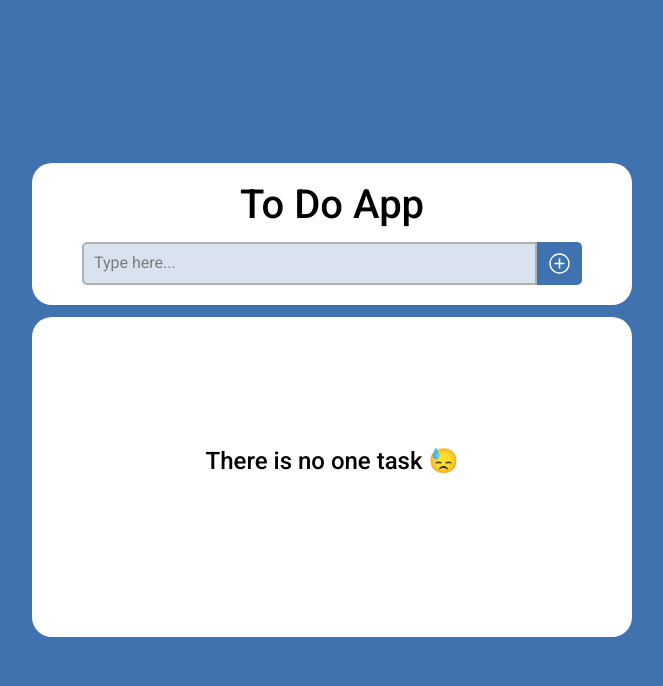
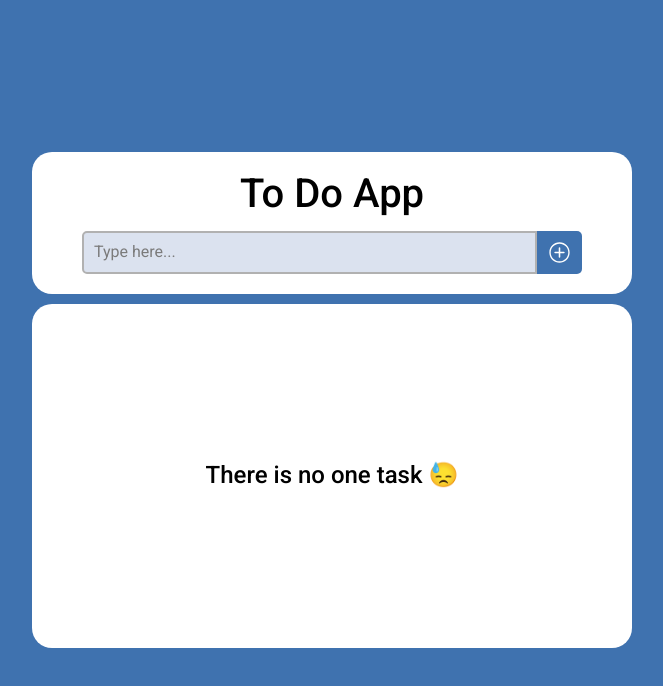
Before and after one commit to litvnvdev/todo-app_TS, a React (Vite) app: page / in a window 1280 px wide. Shown: the top 686 px of the page, without its empty margins (308-971 px from the left). Built offline with nearby package versions, Linux system fonts and the light colour scheme.

Commit message:
feat: remove task feature was addded

```diff
--- a/src/entities/task/Task.tsx
+++ b/src/entities/task/Task.tsx
@@ -3,12 +3,21 @@ import { DisplayTaskLayout } from "./ui/DisplayTaskLayout";
 import { TaskCard } from "./ui/TaskCard";
 
 export const Task: React.FC = () => {
-  const { tasks } = useToDoStore();
+  const { tasks, removeTask, updateTask } = useToDoStore();
+
   return (
-    <DisplayTaskLayout>
-      {tasks.map(({ title }) => (
-        <TaskCard title={title} />
-      ))}
+    <DisplayTaskLayout mt="10px">
+      {tasks &&
+        tasks.map(({ title, id }) => (
+          <TaskCard
+            id={id}
+            key={id}
+            title={title}
+            onRemoved={() => removeTask(id)}
+            onDone={() => removeTask(id)}
+            onEdited={() => updateTask(title, id)}
+          />
+        ))}
     </DisplayTaskLayout>
   );
 };
--- a/src/entities/task/ui/DisplayTaskLayout.tsx
+++ b/src/entities/task/ui/DisplayTaskLayout.tsx
@@ -3,20 +3,27 @@ import { useToDoStore } from "../../../shared/model/stores/useToDoStore";
 import { EmptyTask } from "./EmptyTask";
 
 interface DisplayTaskProps {
+  mt: string;
   children: React.ReactNode;
 }
 
-export const DisplayTaskLayout: React.FC<DisplayTaskProps> = ({ children }) => {
+export const DisplayTaskLayout: React.FC<DisplayTaskProps> = ({
+  children,
+  mt,
+}) => {
   const { tasks } = useToDoStore();
-  return <TaskWrapper>{!tasks.length ? <EmptyTask /> : children}</TaskWrapper>;
+  return (
+    <TaskWrapper mt={mt}>
+      {!tasks.length ? <EmptyTask /> : children}
+    </TaskWrapper>
+  );
 };
 
-const TaskWrapper = styled.section`
-  margin-top: 12px;
+const TaskWrapper = styled.section<{ mt?: string }>`
+  margin-top: ${(props) => props.mt};
   padding: 12px 0;
   background: #fff;
   border-radius: 20px;
-  height: 40dvh;
   display: flex;
   flex-direction: column;
   align-items: center;
--- a/src/entities/task/ui/EmptyTask.tsx
+++ b/src/entities/task/ui/EmptyTask.tsx
@@ -11,6 +11,7 @@ export const EmptyTask: React.FC = () => {
 const EmptyTaskWrapper = styled.section`
   height: 90%;
   display: flex;
+  height: 40dvh;
   align-items: center;
   justify-content: center;
 `;
--- a/src/entities/task/ui/TaskCard.tsx
+++ b/src/entities/task/ui/TaskCard.tsx
@@ -1,13 +1,47 @@
+import { IoIosRemoveCircleOutline } from "react-icons/io";
+import { MdDone } from "react-icons/md";
+import { RiEditLine } from "react-icons/ri";
 import styled from "styled-components";
 
 interface TaskCardProps {
+  id: string;
   title: string;
+  onDone: (id: string) => void;
+  onEdited: (id: string, title: string) => void;
+  onRemoved: (id: string) => void;
 }
 
-export const TaskCard: React.FC<TaskCardProps> = ({ title }) => {
+export const TaskCard: React.FC<TaskCardProps> = ({
+  id,
+  title,
+  onRemoved,
+  onDone,
+  onEdited,
+}) => {
+  const removeTask = (id: string) => {
+    onRemoved(id);
+  };
+  const editTask = (id: string, title: string) => {
+    onEdited(id, title);
+  };
+  const doneTask = (id: string) => {
+    onDone(id);
+  };
+
   return (
     <TaskContainer>
       <TaskText>{title}</TaskText>
+      <ButtonContainer>
+        <RemoveTaskButton onClick={() => removeTask(id)}>
+          <IoIosRemoveCircleOutline size={25} />
+        </RemoveTaskButton>
+        <EditTaskButton onClick={() => editTask(id, title)}>
+          <RiEditLine size={25} />
+        </EditTaskButton>
+        <DoneTaskButton onClick={() => doneTask(id)}>
+          <MdDone size={25} />
+        </DoneTaskButton>
+      </ButtonContainer>
     </TaskContainer>
   );
 };
@@ -20,9 +54,30 @@ const TaskContainer = styled.section`
   padding: 8px 12px;
   background: #dbe2ef;
   display: flex;
+  justify-content: space-between;
   gap: 8px;
 `;
 const TaskText = styled.p`
   font-size: 1.1rem;
   padding: 6px 4px;
 `;
+const ButtonContainer = styled.div`
+  display: flex;
+`;
+const TaskButton = styled.button`
+  border: none;
+  background: transparent;
+  cursor: pointer;
+  display: flex;
+  align-items: center;
+  justify-content: center;
+`;
+const RemoveTaskButton = styled(TaskButton)`
+  color: red;
+`;
+const EditTaskButton = styled(TaskButton)`
+  color: grey;
+`;
+const DoneTaskButton = styled(TaskButton)`
+  color: green;
+`;
```
